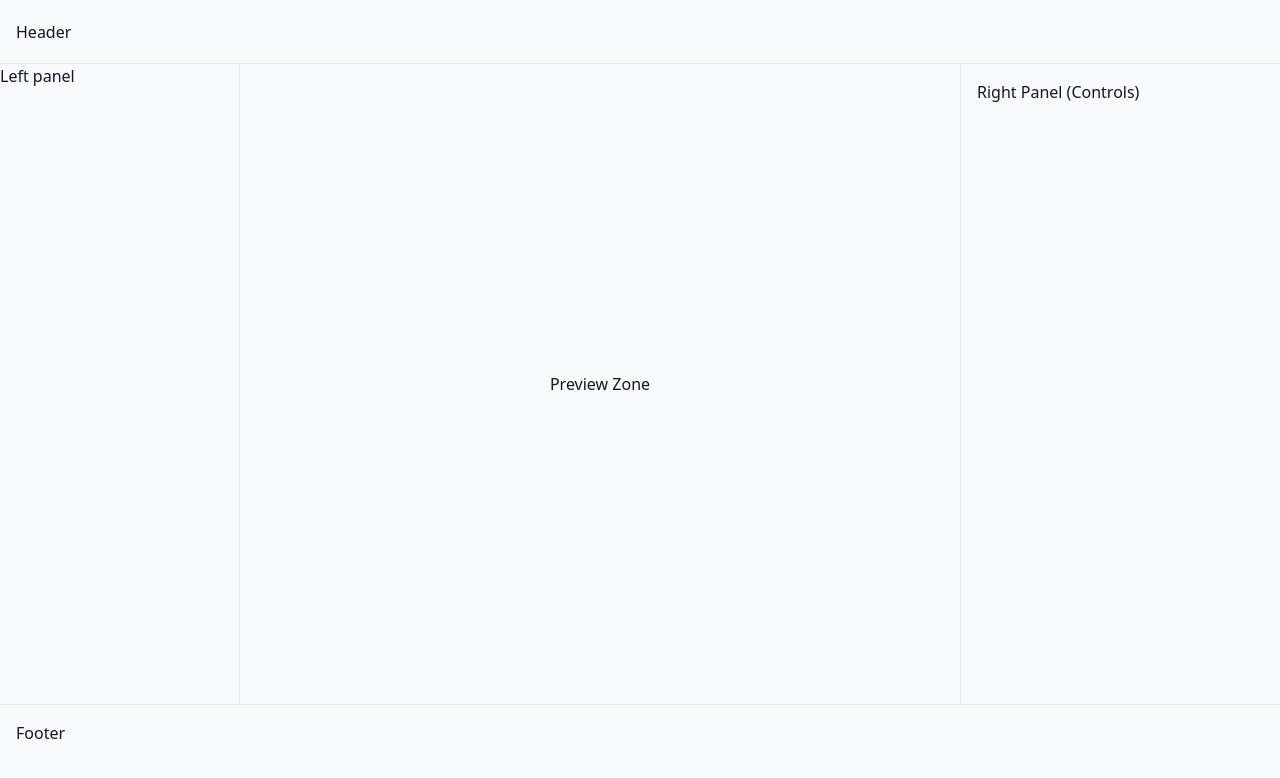
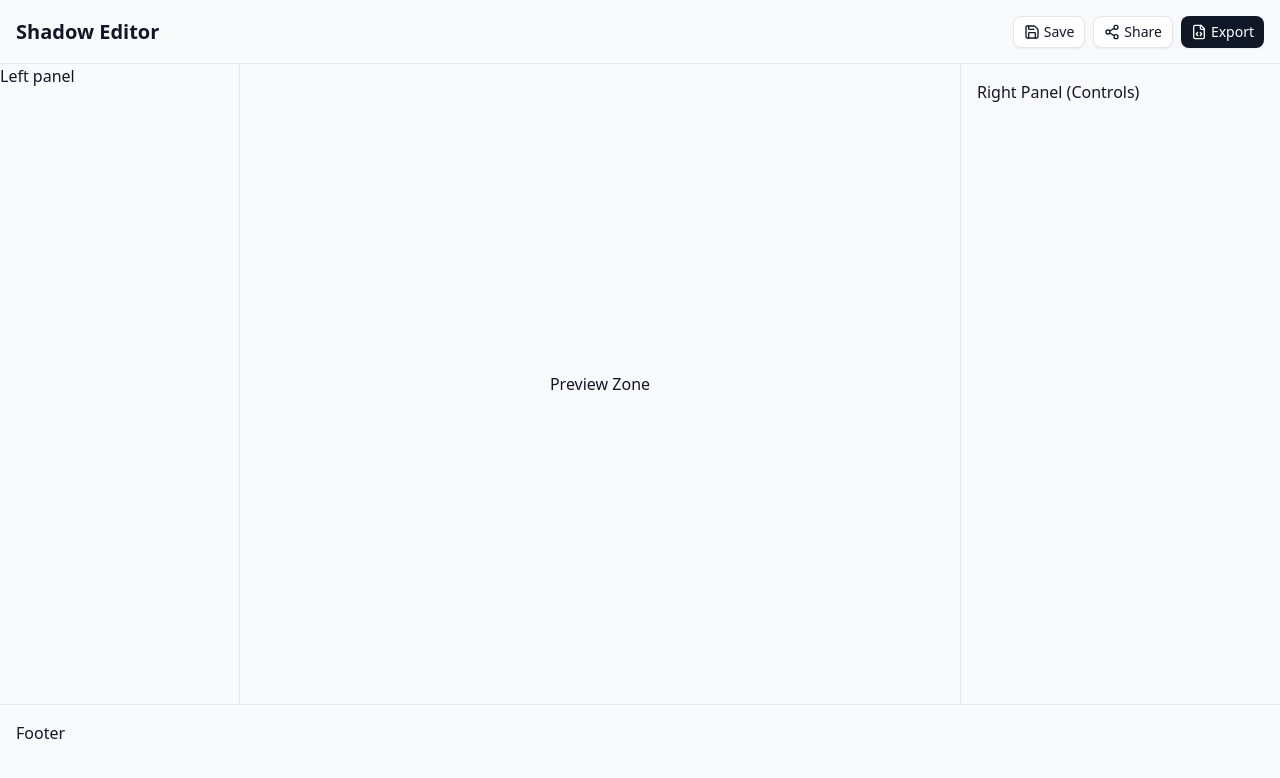
Before and after one commit to underscoDe/box-shadow-editor, a Next.js app: page / in a window 1280 px wide. Shown: the top 778 px of the page. Built offline with nearby package versions, Linux system fonts and the light colour scheme.

Commit message:
feat: start building header component

```diff
--- a/src/app/page.tsx
+++ b/src/app/page.tsx
@@ -1,9 +1,43 @@
+import { Button } from "@/components/ui/button";
+import { FileCode, Save, Share2 } from "lucide-react";
+
 export default function Home() {
   return (
     <main>
       <section className="flex flex-col h-screen bg-gray-50 dark:bg-gray-900 text-gray-900 dark:text-gray-50">
-        <header className="h-16 border-b border-gray-200 dark:border-gray-800 flex items-center px-4 shrink-0">
-          Header
+        <header className="h-16 border-b border-gray-200 dark:border-gray-800 flex items-center justify-between px-4 shrink-0">
+          <div>
+            <h1 className="text-xl font-bold">Shadow Editor</h1>
+          </div>
+
+          <div className="flex items-center gap-2">
+            <Button
+              variant="outline"
+              size="sm"
+              className="flex items-center gap-1"
+            >
+              <Save className="h-4 w-4" />
+              <span>Save</span>
+            </Button>
+
+            <Button
+              variant="outline"
+              size="sm"
+              className="flex items-center gap-1"
+            >
+              <Share2 className="h-4 w-4" />
+              <span>Share</span>
+            </Button>
+
+            <Button
+              variant="default"
+              size="sm"
+              className="flex items-center gap-1 bg-gray-900 text-white dark:bg-gray-100 dark:text-gray-900"
+            >
+              <FileCode className="h-4 w-4" />
+              <span>Export</span>
+            </Button>
+          </div>
         </header>
         <section className="flex flex-1 overflow-hidden">
           <div className="w-60 border-r border-gray-200 dark:border-gray-800 overflow-y-auto hidden md:block shrink-0">
```
